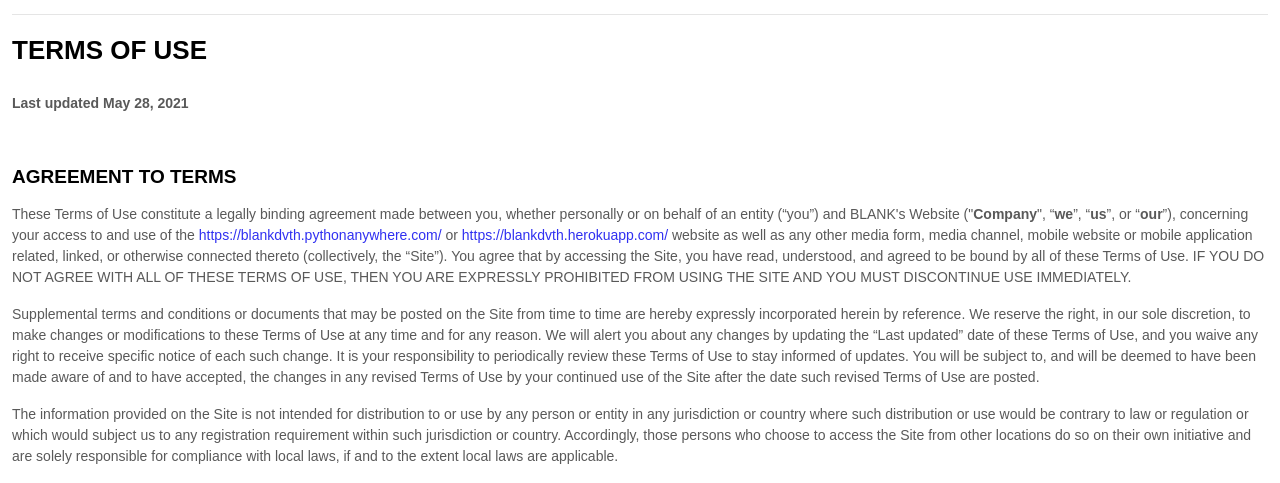
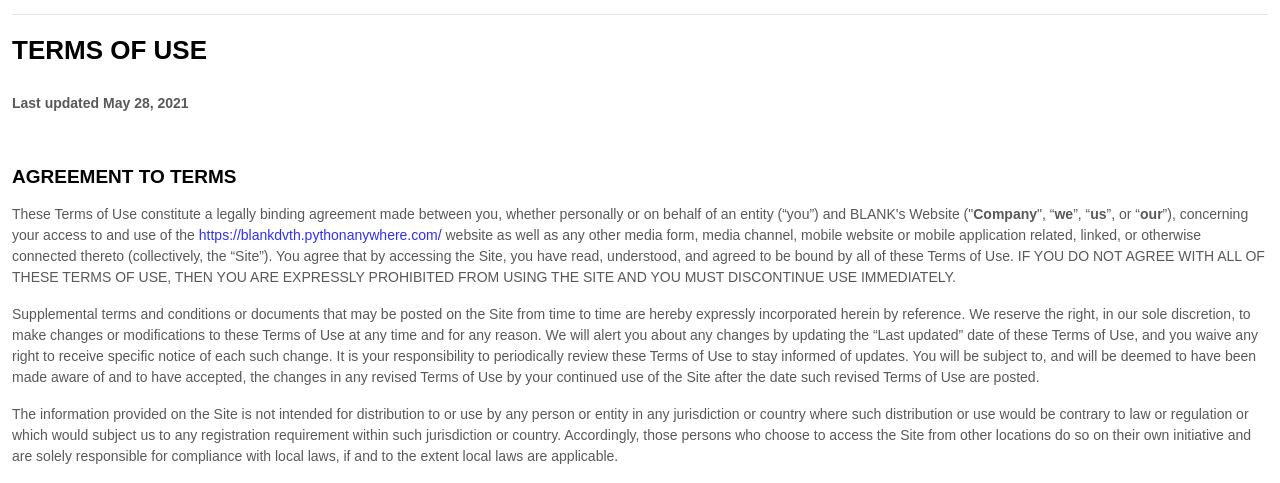
Before and after one commit to BLANK-TH/blank-website, a Flask app: page /terms-of-service in a window 1280 px wide. Shown: the part 248-731 px from the top of the page. Run offline with Flask 2, Linux system fonts and the light colour scheme; parts of the project's set-up code (start-up, migrations or seed data) failed here and were passed over; some libraries are stand-ins or nearby versions.

Commit message:
remove mention of heroku

```diff
--- a/templates/info/termsofservice.html
+++ b/templates/info/termsofservice.html
@@ -91,7 +91,7 @@ mso-themetint:166;">These Terms of Use constitute a legally binding agreement ma
                         class="statement-end-if-in-editor"></bdt>", “<strong>we</strong>”, “<strong>us</strong>”, or “<strong>our</strong>”), concerning your access to and use of the <bdt
                         class="block-container question question-in-editor"
                         data-id="92c3b320-1d8b-c74c-db68-d12810736807" data-type="question"><a
-                        href="https://blankdvth.pythonanywhere.com/" target="_blank" data-custom-class="link">https://blankdvth.pythonanywhere.com/</a> or <a href="https://blankdvth.herokuapp.com/" target="_blank" data-custom-class="link">https://blankdvth.herokuapp.com/</a></bdt> website as well as any other media form, media channel, mobile website or mobile application related, linked, or otherwise connected thereto (collectively, the “Site”). You agree that by accessing the Site, you have read, understood, and agreed to be bound by all of these Terms of Use. IF YOU DO NOT AGREE WITH ALL OF THESE TERMS OF USE, THEN YOU ARE EXPRESSLY PROHIBITED FROM USING THE SITE AND YOU MUST DISCONTINUE USE IMMEDIATELY.</span>
+                        href="https://blankdvth.pythonanywhere.com/" target="_blank" data-custom-class="link">https://blankdvth.pythonanywhere.com/</a></bdt> website as well as any other media form, media channel, mobile website or mobile application related, linked, or otherwise connected thereto (collectively, the “Site”). You agree that by accessing the Site, you have read, understood, and agreed to be bound by all of these Terms of Use. IF YOU DO NOT AGREE WITH ALL OF THESE TERMS OF USE, THEN YOU ARE EXPRESSLY PROHIBITED FROM USING THE SITE AND YOU MUST DISCONTINUE USE IMMEDIATELY.</span>
                 </div>
             </div>
             <div align="center" class="MsoNormal" style="text-align: left; line-height: 1;"><br></div>
```
